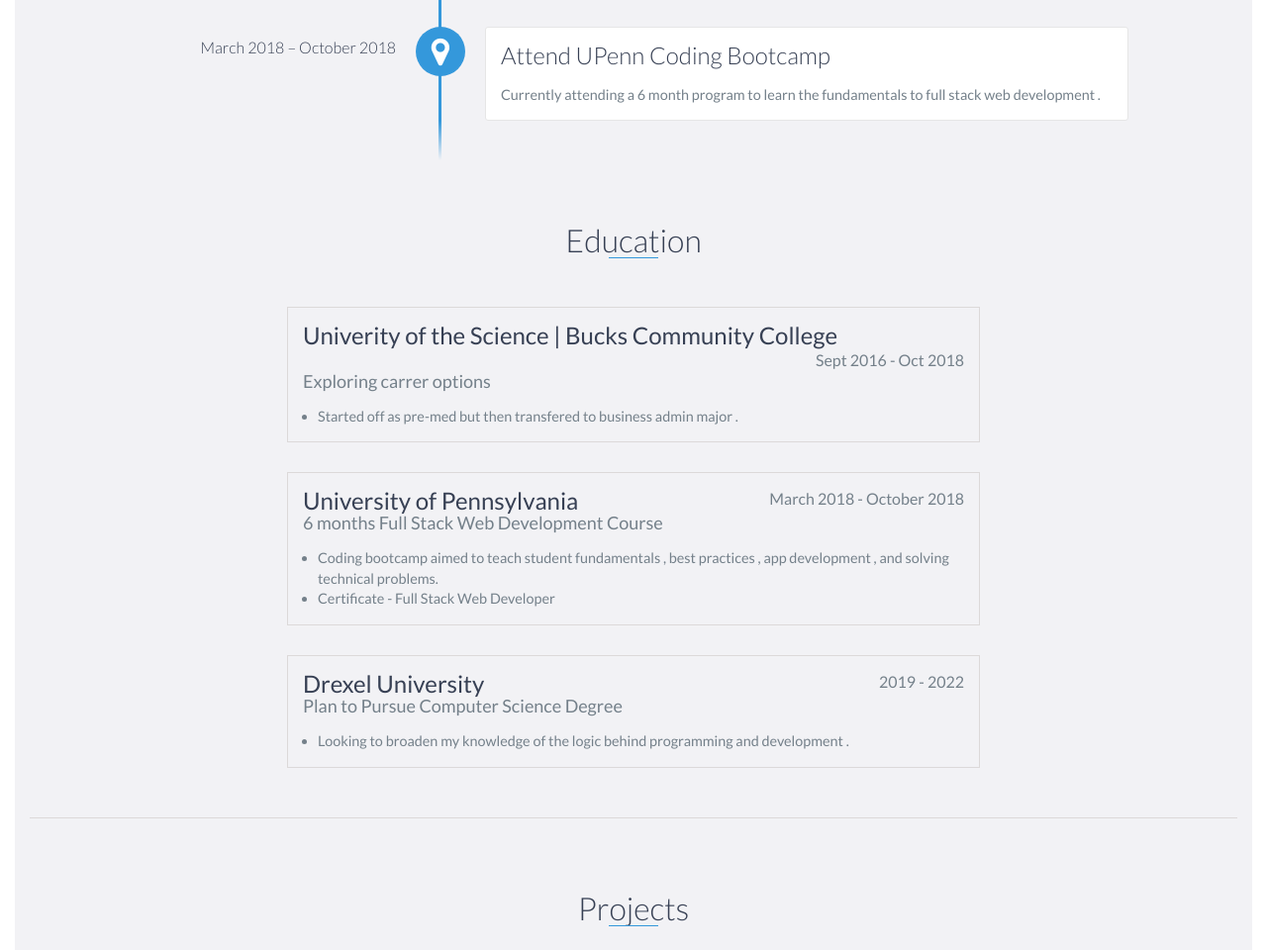
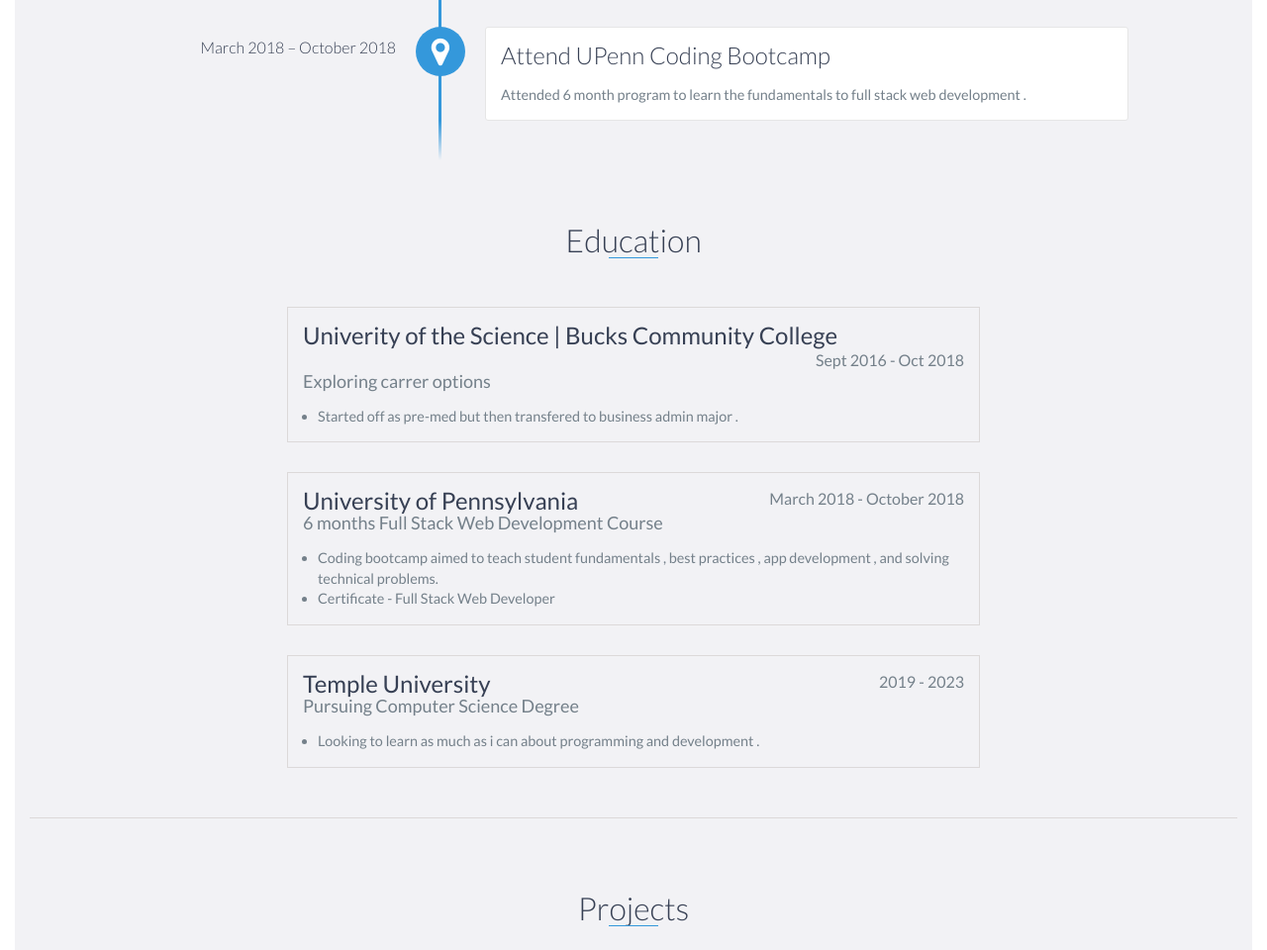
Before and after one commit to syoeung/syoeung.github.io, a plain HTML site: page index.html in a window 1280 px wide. Shown: the part 1709-2669 px from the top of the page at 99% size. Drawn offline with nearby package versions, Linux system fonts and the light colour scheme.

Commit message:
Revised to show current

```diff
--- a/index.html
+++ b/index.html
@@ -127,7 +127,7 @@
               <h3>Attend UPenn Coding Bootcamp</h3>
               <h4></h4>
               <p>
-                 Currently attending a 6 month program to learn the fundamentals to full stack web development .
+                 Attended 6 month program to learn the fundamentals to full stack web development .
               </p>
 
 
@@ -168,12 +168,12 @@
         <!-- End .education-block -->
 
         <div class="education-block">
-                <h3>Drexel University</h3>
-                <span class="education-date">2019 - 2022</span>
-                <h4>Plan to Pursue Computer Science Degree</h4>
+                <h3>Temple University</h3>
+                <span class="education-date">2019 - 2023</span>
+                <h4>Pursuing Computer Science Degree</h4>
                 <ul>
                     <li>
-                        Looking to broaden my knowledge of the logic behind programming and development .
+                        Looking to learn as much as i can about programming and development .
                     </li>
 
                 </ul>
```
Also changed, not shown: 1 other file.
